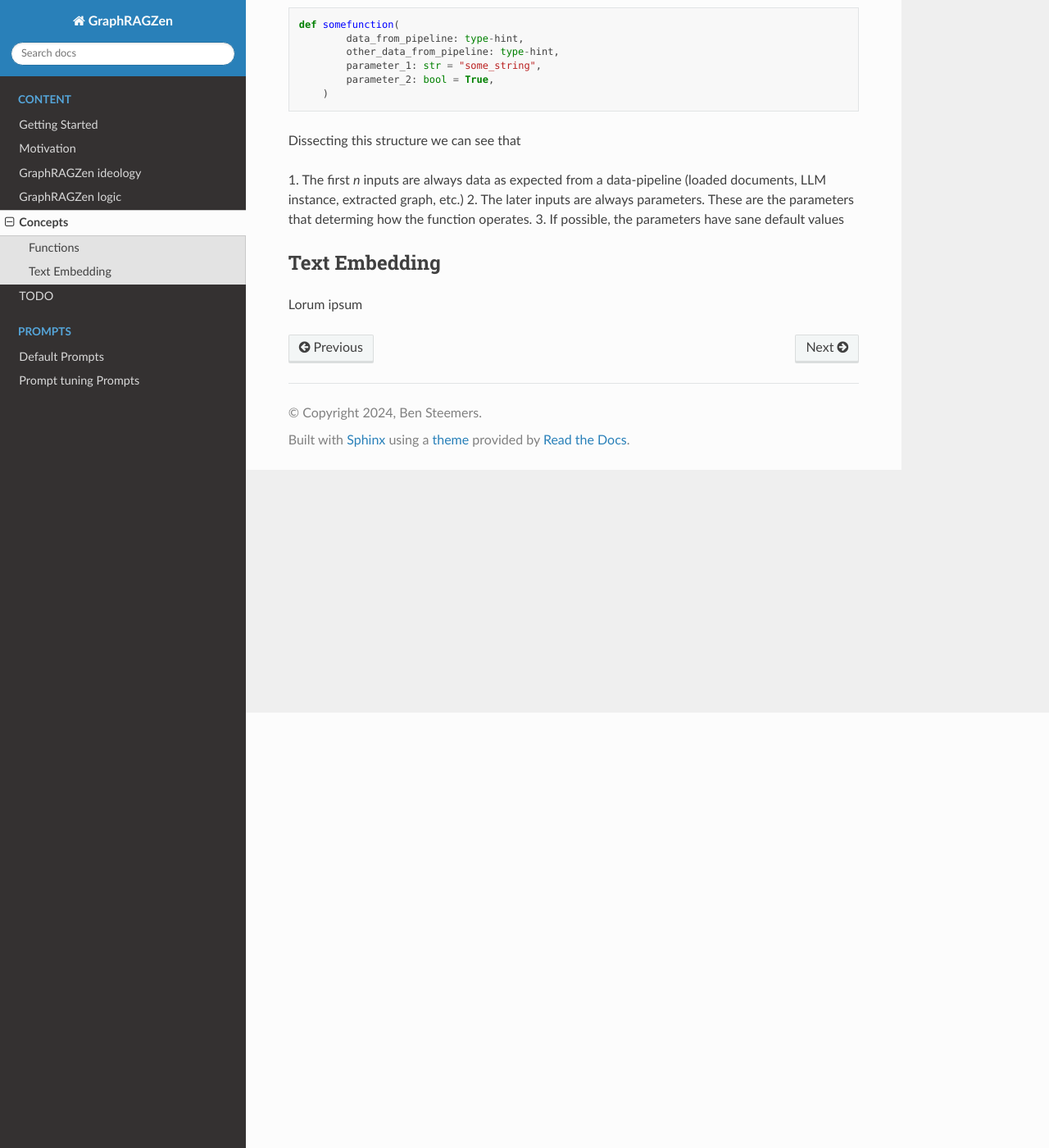
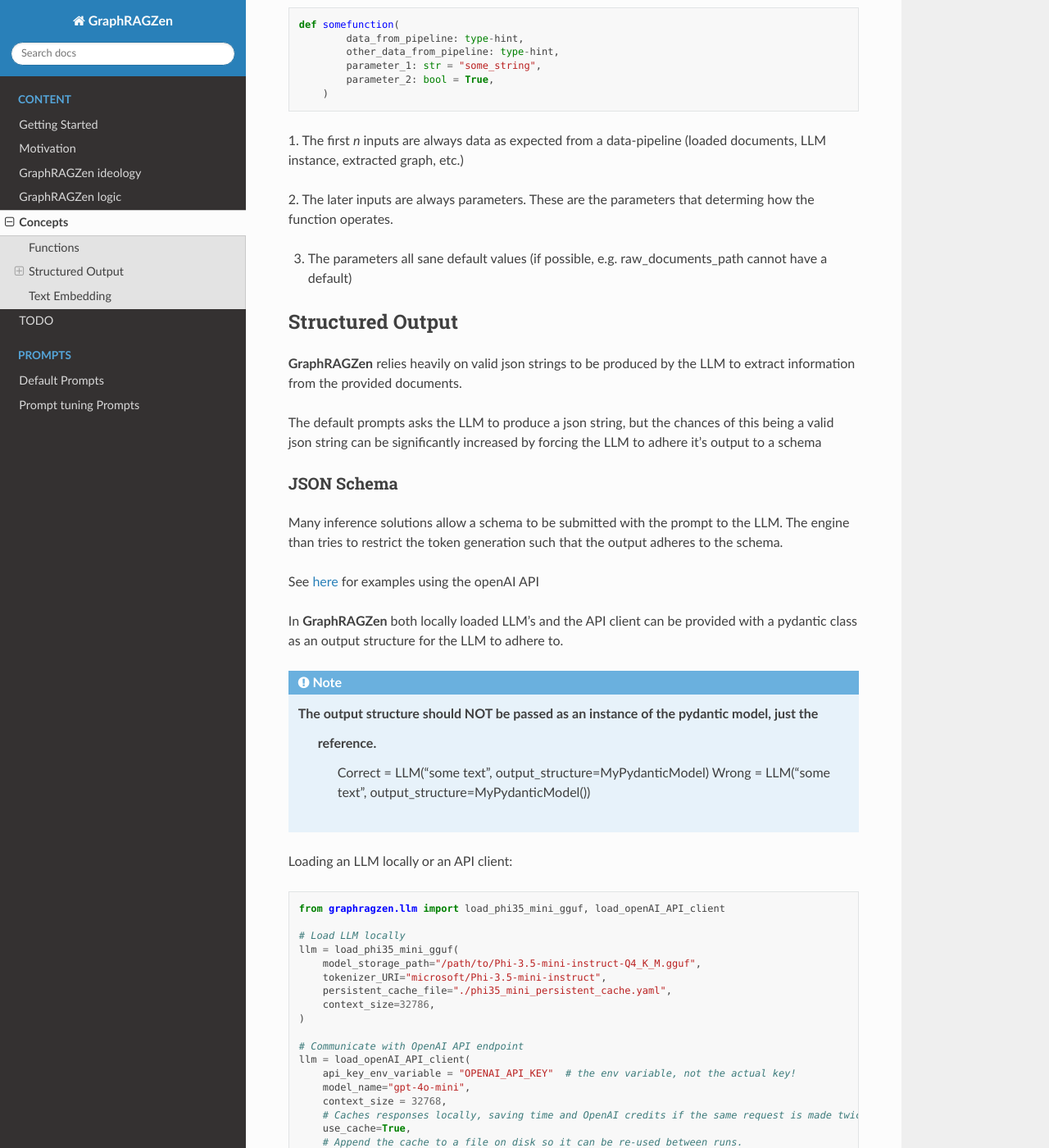
Before and after one commit to benste/GraphRAGZen, a Sphinx documentation site: the page built from docs/source/graphragzen_concepts/index.rst, in a window 1280 px wide and 1400 px high, scrolled down 531 px. Shown: the whole window at 82% size. Built offline with Sphinx 7.4.7 and the Read the Docs theme 2.0.0, drawn with Linux system fonts in a browser that asks for light colours; pages that are not in the unit, such as notebooks, are missing from menus; some of the changed text lies outside the part shown.

Commit message:
Update documentation

```diff
--- a/docs/source/graphragzen_concepts/functions.rst
+++ b/docs/source/graphragzen_concepts/functions.rst
@@ -22,10 +22,10 @@
             parameter_2: bool = True,
         )
 
-Dissecting this structure we can see that
-
 1. The first *n* inputs are always data as expected from a data-pipeline (loaded documents, LLM
 instance, extracted graph, etc.)
+
 2. The later inputs are always parameters. These are the parameters that determing how the function
 operates.
-3. If possible, the parameters have sane default values
+
+3. The parameters all sane default values (if possible, e.g. raw_documents_path cannot have a default)
--- a/docs/source/graphragzen_concepts/index.rst
+++ b/docs/source/graphragzen_concepts/index.rst
@@ -5,4 +5,6 @@
 
 .. include:: functions.rst
 
+.. include:: structured_output.rst
+
 .. include:: text_embedding.rst
--- /dev/null
+++ b/docs/source/graphragzen_concepts/structured_output.rst
@@ -0,0 +1,104 @@
+Structured Output
+-----------------
+
+**GraphRAGZen** relies heavily on valid json strings to be produced by the LLM to extract
+information from the provided documents.
+
+The default prompts asks the LLM to produce a json string, but the chances of this being a valid
+json string can be significantly increased by forcing the LLM to adhere it's output to a schema
+
+JSON Schema
+^^^^^^^^^^^^
+
+Many inference solutions allow a schema to be submitted with the prompt to the LLM. The engine than
+tries to restrict the token generation such that the output adheres to the schema.
+
+See
+`here <https://platform.openai.com/docs/guides/structured-outputs/examples>`_ for examples using the openAI API
+
+In **GraphRAGZen** both locally loaded LLM's and the API client can be provided with a pydantic
+class as an output structure for the LLM to adhere to.
+
+.. note::
+
+   The output structure should NOT be passed as an instance of the pydantic model, just the
+    reference.
+        Correct = LLM("some text", output_structure=MyPydanticModel)
+        Wrong = LLM("some text", output_structure=MyPydanticModel())
+
+Loading an LLM locally or an API client:
+
+.. code-block:: python
+
+    from graphragzen.llm import load_phi35_mini_gguf, load_openAI_API_client
+
+    # Load LLM locally
+    llm = load_phi35_mini_gguf(
+        model_storage_path="/path/to/Phi-3.5-mini-instruct-Q4_K_M.gguf",
+        tokenizer_URI="microsoft/Phi-3.5-mini-instruct",
+        persistent_cache_file="./phi35_mini_persistent_cache.yaml",
+        context_size=32786,
+    )
+
+    # Communicate with OpenAI API endpoint
+    llm = load_openAI_API_client(
+        api_key_env_variable = "OPENAI_API_KEY"  # the env variable, not the actual key!
+        model_name="gpt-4o-mini",
+        context_size = 32768,
+        # Caches responses locally, saving time and OpenAI credits if the same request is made twice
+        use_cache=True,
+        # Append the cache to a file on disk so it can be re-used between runs.
+        cache_persistent=True,
+        # The file to store the persistent cache.
+        persistent_cache_file="./OpenAI_persistent_cache.yaml"
+    )
+
+    # If you're running your own server running an LLM
+    llm = load_openAI_API_client(
+        base_url = "http://localhost:8081",
+        context_size = 32768,
+        # Caches responses locally, saving time and server load if the same request is made twice
+        use_cache=True,
+        # Append the cache to a file on disk so it can be re-used between runs.
+        cache_persistent=True,
+        # The file to store the persistent cache.
+        persistent_cache_file="./openAI_persistent_cache.yaml"
+    )
+
+Extract raw entities using a custom output structure:
+(By default graphragzen.entity_extraction.extract_raw_entities() already uses a build-in structure
+see :py:class:`graphragzen.entity_extraction.llm_output_structures.ExtractedEntities`)
+
+.. code-block:: python
+
+    from typing import List
+
+    from graphragzen import entity_extraction
+    from pydantic import BaseModel
+
+
+    class ExtractedNode(BaseModel):
+        type: str = "node"
+        name: str
+        category: str
+        description: str
+        relevance: float
+        source_sentence: str
+
+    class ExtractedEdge(BaseModel):
+        type: str = "edge"
+        source: str
+        target: str
+        description: str
+        weight: float
+        source_sentence: str
+
+
+    class ExtractedEntities(BaseModel):
+        extracted_nodes: List[ExtractedNode]
+        extracted_edges: List[ExtractedEdge]
+
+
+    raw_entities = entity_extraction.extract_raw_entities(
+        chunked_documents, llm, output_structure: ExtractedEntities
+    )
--- a/docs/source/graphragzen_logic/feature_merging.rst
+++ b/docs/source/graphragzen_logic/feature_merging.rst
@@ -15,3 +15,5 @@
 - Retutn the most occuring from a list
 
 For descriptions we can ask the LLM to summarize them, edge weights we can simply average, etc.
+
+See :func:`graphragzen.feature_merging.merge_features.merge_graph_features`
--- a/docs/source/graphzen_ideology/index.rst
+++ b/docs/source/graphzen_ideology/index.rst
@@ -23,6 +23,8 @@
 To be intuitive **GraphRAGZen** is organized according to the steps one takes to implement Graph RAG
 
 - load documents
+    - load text documents
+    - load PDF files (to be implemented)
 - preprocessing
     - clean strings
     - chunk documents
```
Also changed, not shown: docs/source/getting_started/index.rst (+8 -5 lines), docs/source/todo/index.rst (+17 -6 lines).
